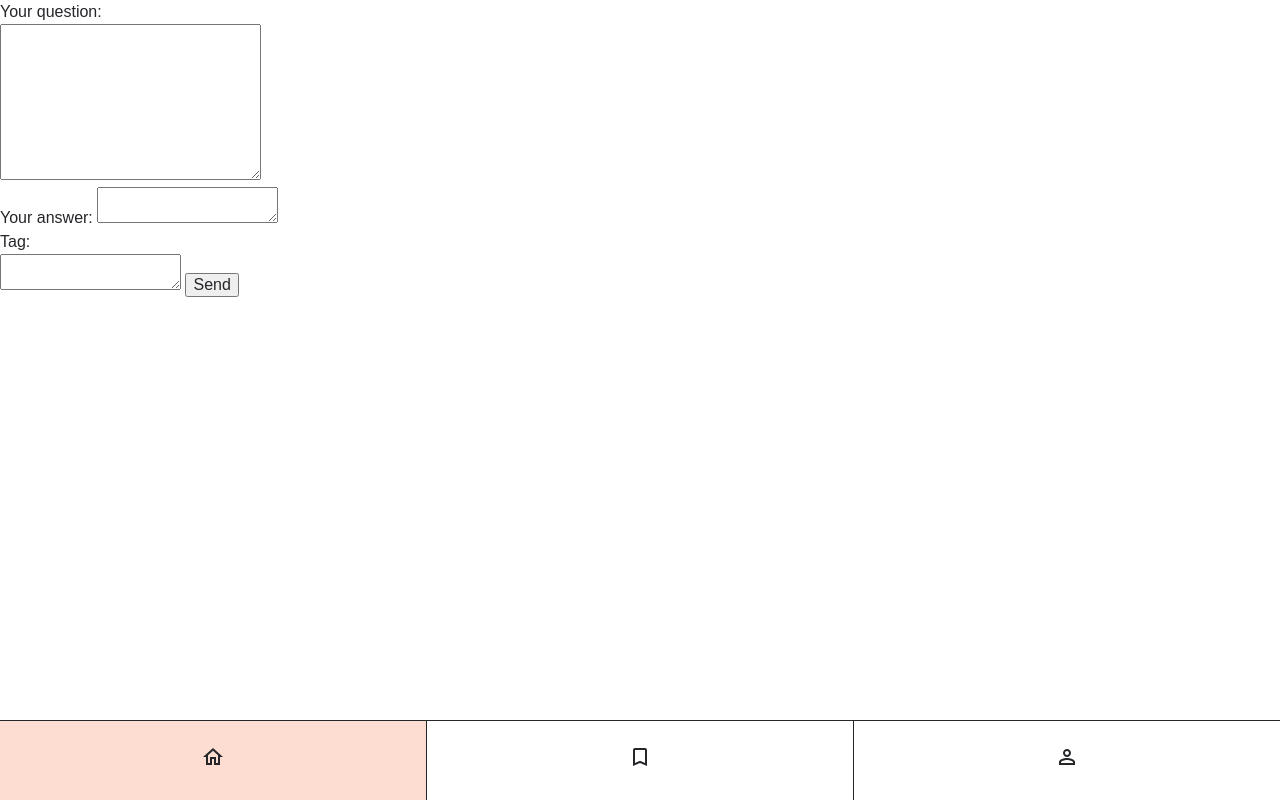
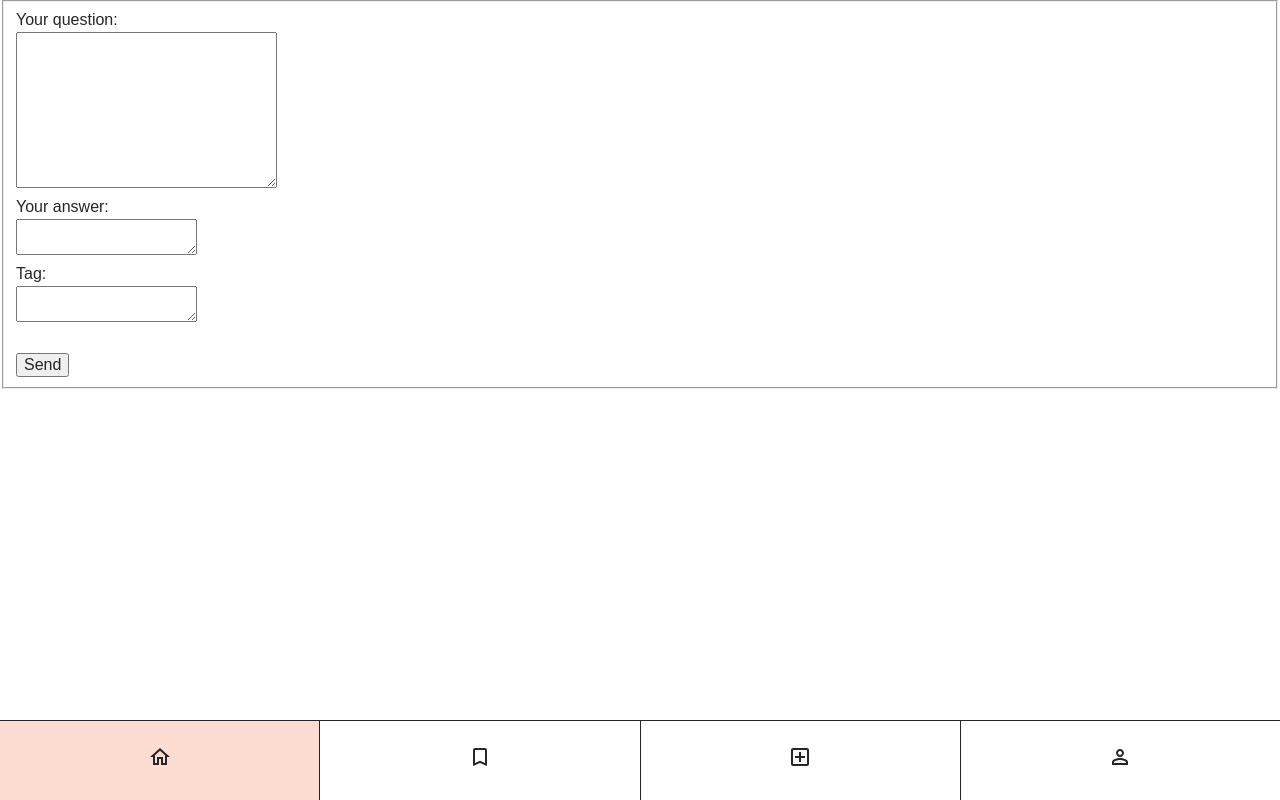
Before and after one commit to rvoll/Recap-Project-2, a website with bundled scripts: page form.html in a window 1280 px wide. Built offline with nearby package versions, Linux system fonts and the light colour scheme.

Commit message:
add navbar item form page to form.html

```diff
--- a/form.html
+++ b/form.html
@@ -23,14 +23,17 @@
     Please consider only a single tag per card for now. Handling a list of individual tags will be discussed later on.
      -->
 
-    <main>
+    <mainfieldset>
       <!--  -->
+
       <form>
+
+        <fieldset>
         <label for="your-question">Your question:</label>
-        <!-- neue Zeile; das ist jetzt einfacher als mit css -->
+        <!-- linebreak; das ist jetzt einfacher als mit css -->
         <br />
 
-        <textarea
+        <textarea class="inputBox"
           name="your-question"
           id="your-question"
           cols="30"
@@ -39,16 +42,22 @@
         <br />
 
         <label for="your-answer">Your answer:</label>
-        <textarea name="your-answer" id="your-answer"></textarea>
+        <br />
+        <textarea class="inputBox"
+        name="your-answer" id="your-answer"></textarea>
         <br />
 
         <label for="tag">Tag:</label>
         <br />
 
-        <textarea name="tag" id="tag"></textarea>
+        <textarea class="inputBox"
+        name="tag" id="tag"></textarea>
+        <br />
+        <br />
 
         <button type="submit">Send</button>
-      </form>
+      </fieldset>
+    </form>
       <!--  -->
     </main>
 
@@ -90,6 +99,29 @@
             </svg>
           </a>
         </li>
+                <!--adding a new list element in order to add a link
+          to the form page in the toolbar -->
+          <li class="navigation__list-item">
+            <a
+              class="navigation__link"
+              href="/form.html"
+              aria-label="go to add cards page"
+            >
+              <!-- svg hierherkopiert von https://pictogrammers.com/library/mdi/icon/plus-box-outline/ ; width hinzugefügt-->
+              <!-- unter width kann man fill oder stroke einfügen; stroke="red"; oder besser der svg eine cklass zuweisen, die eine fill-Wert bekommt -->
+              <svg
+                xmlns="http://www.w3.org/2000/svg"
+                viewBox="0 0 24 24"
+                width="24px"
+              >
+                <title>plus-box-outline</title>
+                <path
+                  d="M19,19V5H5V19H19M19,3A2,2 0 0,1 21,5V19A2,2 0 0,1 19,21H5A2,2 0 0,1 3,19V5C3,3.89 3.9,3 5,3H19M11,7H13V11H17V13H13V17H11V13H7V11H11V7Z"
+                />
+              </svg>
+            </a>
+          </li>
+          <!-- bis hier isses neu  -->
         <li class="navigation__list-item">
           <a
             class="navigation__link"
```
Also changed, not shown: index.html (+1 -13 lines).
